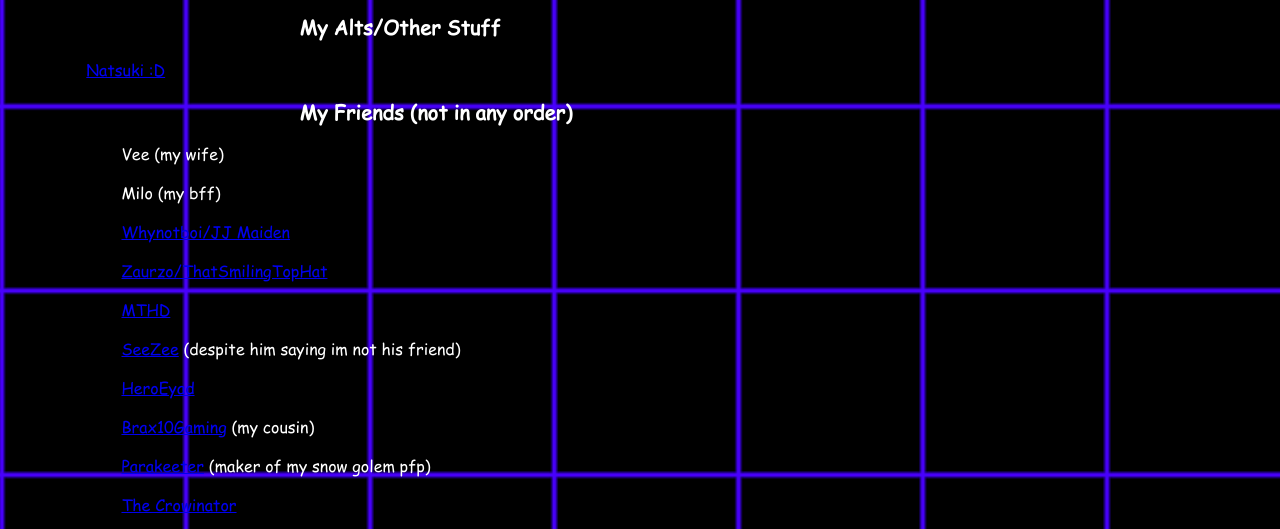
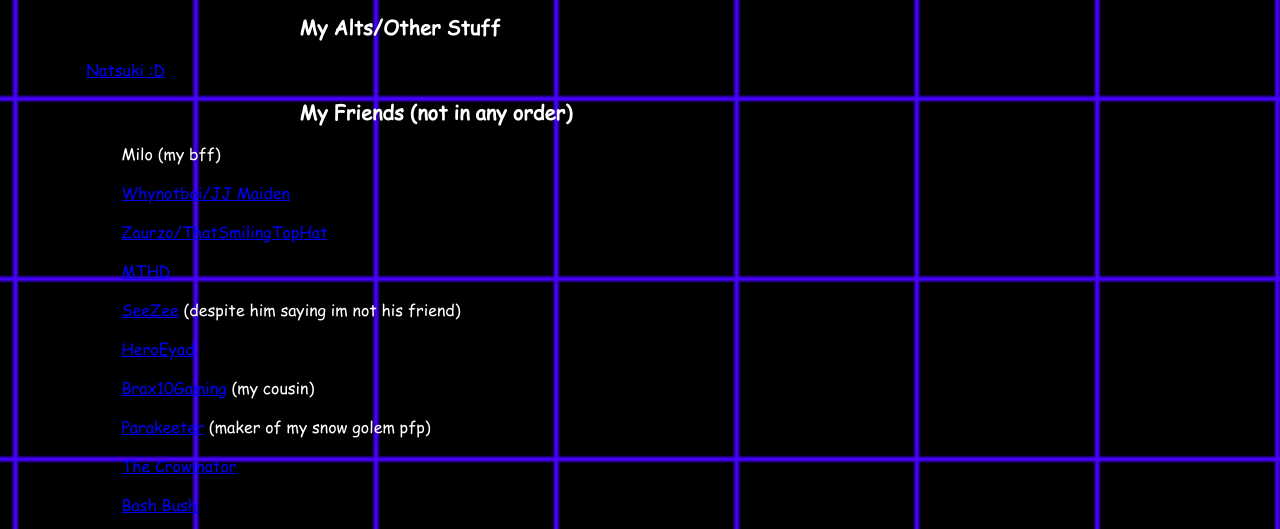
Before and after one commit to Mackery6969/mackery6969.github.io, a plain HTML site: page links.html in a window 1280 px wide. Shown: the part 262-791 px from the top of the page. Drawn offline with Linux system fonts and the light colour scheme.

Commit message:
tysm loypoll
dont ask.

```diff
--- a/links.html
+++ b/links.html
@@ -37,7 +37,6 @@
         <section>
             <h2 class="twoheader">My Friends (not in any order)</h2>
             <div class="friends">
-                <p>Vee (my wife)</p>
                 <p>Milo (my bff)</p>
                 <p><a href="https://www.youtube.com/channel/UCoHPdYvSc-dNe5QaHd5800Q" class="link">Whynotboi/JJ Maiden</a></p>
                 <p><a href="https://www.youtube.com/@ThatSmilingTophat" class="link">Zaurzo/ThatSmilingTopHat</a></p>
```
